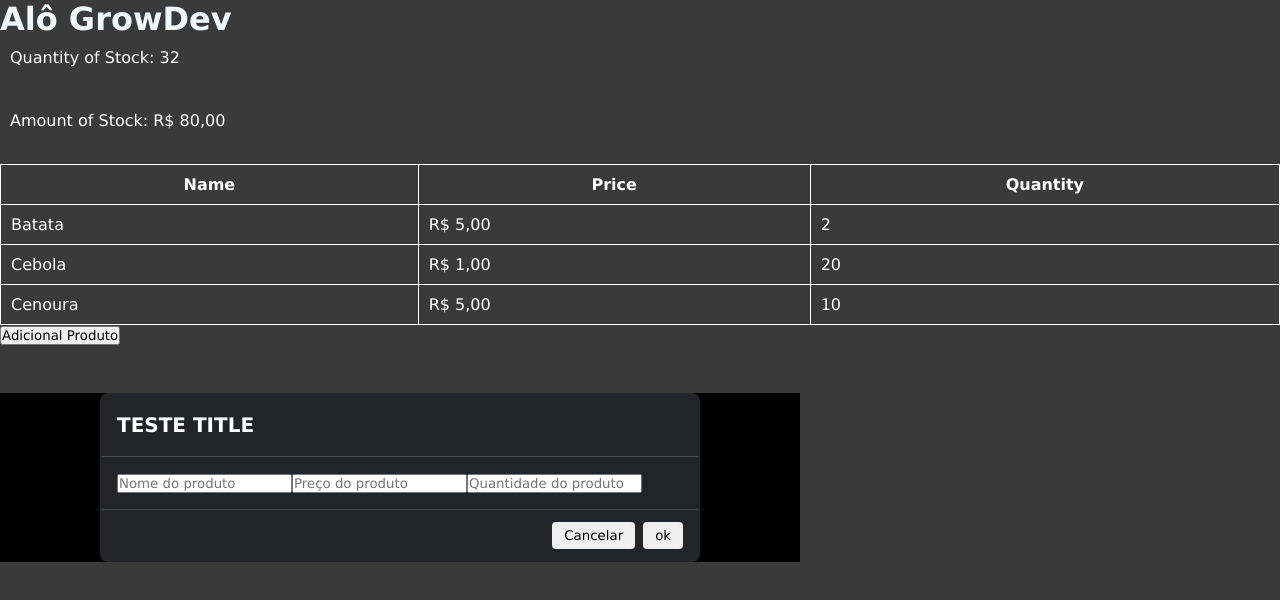
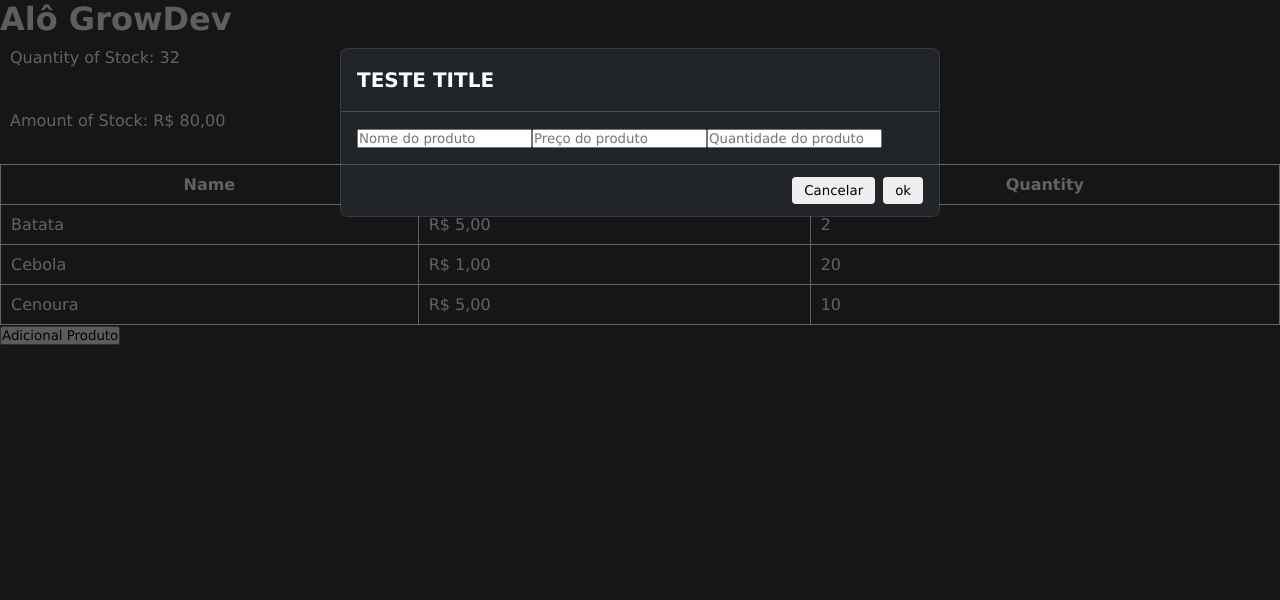
Before and after one commit to leticialealperez/live-code, a React (Vite) app: page / in a window 1280 px wide. Both pictures are taken after a click on the button "Adicional Produto". Shown: the top 600 px of the page. Built offline with nearby package versions, Linux system fonts and the light colour scheme.

Commit message:
feature alterado layout do modal

```diff
--- a/src/components/fuctional/Modal.tsx
+++ b/src/components/fuctional/Modal.tsx
@@ -1,83 +1,20 @@
-import React, { useRef } from "react";
-import { ModalStyled } from "../styled/Modal";
-import { v4 as randonId } from "uuid";
-import { Produts } from "../../pages/Home";
-
-import { ModalBody } from "../styled/Modal/ModalBody";
-import { ModalButton } from "../styled/Modal/ModalButton";
 import { ModalContent } from "../styled/Modal/ModalContent";
 import { ModalDialog } from "../styled/Modal/ModalDialog";
-import { ModalFooter } from "../styled/Modal/ModalFooter";
-import { ModalHeader } from "../styled/Modal/ModalHeader";
-import { ModalTitle } from "../styled/Modal/ModalTitle";
-import { ActionButton } from "../styled/ActionButton";
+import { Modal } from "../styled/Modal/Modal";
 
 interface ModalProps {
-	setProduct: React.Dispatch<React.SetStateAction<Produts[]>>;
-	isShow?: boolean;
-	showModal: () => void;
+	children: React.ReactNode
+	display: boolean
 }
 
-export function Modal({ setProduct, isShow, showModal }: ModalProps) {
-	const nameRef = useRef<HTMLInputElement>(null);
-	const priceRef = useRef<HTMLInputElement>(null);
-	const quantityRef = useRef<HTMLInputElement>(null);
-	const createProduct = (e: React.FormEvent<HTMLFormElement>) => {
-		e.preventDefault();
-
-		const name = nameRef.current?.value;
-		const price = priceRef.current?.value;
-		const quantity = quantityRef.current?.value;
-
-		if (!name || !price || !quantity) {
-			return;
-		}
-
-		const newProduct: Produts = {
-			id: randonId(),
-			name,
-			price: Number(price),
-			quantity: Number(quantity),
-		};
-
-		setProduct((data) => [newProduct, ...data]);
-	};
-
+export function ModalProduct(props: ModalProps) {
 	return (
-		<ModalStyled isShow={isShow} onSubmit={(e) => createProduct(e)}>
+		<Modal display = {props.display}>
 			<ModalDialog>
 				<ModalContent>
-					<ModalHeader>
-						<ModalTitle>TESTE TITLE</ModalTitle>
-					</ModalHeader>
-					<ModalBody>
-						<input
-							name='name'
-							ref={nameRef}
-							type='text'
-							placeholder='Nome do produto'
-						/>
-						<input
-							name='price'
-							ref={priceRef}
-							type='number'
-							placeholder='Preço do produto'
-						/>
-						<input
-							name='quantity'
-							ref={quantityRef}
-							type='number'
-							placeholder='Quantidade do produto'
-						/>
-					</ModalBody>
-					<ModalFooter>
-						<ActionButton onClick={showModal}>Cancelar</ActionButton>
-						<ActionButton type='submit' onSubmit={(e) => createProduct(e)}>
-							ok
-						</ActionButton>
-					</ModalFooter>
+					{props.children}
 				</ModalContent>
 			</ModalDialog>
-		</ModalStyled>
+		</Modal>
 	);
 }
--- a/src/components/styled/Modal.tsx
+++ /dev/null
@@ -1,13 +0,0 @@
-import styled from "styled-components"
-
-interface ModalStyledProps{
-    isShow?: boolean
-}
-export const ModalStyled = styled.form<ModalStyledProps>`
-    width: 100%;
-    max-width: 800px;
-    padding: 0 20px;
-    background-color: black;
-
-    display: ${({isShow})=> isShow ? "block" : "none"};
-`
--- a/src/components/styled/Modal/Modal.tsx
+++ b/src/components/styled/Modal/Modal.tsx
@@ -1,11 +1,15 @@
 import styled from "styled-components";
 
-export const Modal = styled.div`
+interface ModalStyledProps{
+	display?: boolean
+}
+
+export const Modal = styled.div<ModalStyledProps>`
 	position: fixed;
 	top: 0;
 	left: 0;
 	z-index: 1055;
-	display: block;
+	display: ${props => props.display ? "block" : "none"};
 	width: 100%;
 	height: 100%;
 	overflow-x: hidden;
--- a/src/pages/Home.tsx
+++ b/src/pages/Home.tsx
@@ -1,10 +1,15 @@
-import { useMemo, useState } from "react";
+import { useMemo, useRef, useState } from "react";
 import { Fragment } from "react/jsx-runtime";
 import { v4 as randonId } from "uuid";
 import { Paragraph } from "../components/styled/Paragraph";
 import { Table } from "../components/styled/Table";
 import { Title } from "../components/styled/Title";
-import { Modal } from "../components/fuctional/Modal";
+import { ModalProduct } from "../components/fuctional/Modal";
+import { ModalFooter } from "../components/styled/Modal/ModalFooter";
+import { ActionButton } from "../components/styled/ActionButton";
+import { ModalHeader } from "../components/styled/Modal/ModalHeader";
+import { ModalTitle } from "../components/styled/Modal/ModalTitle";
+import { ModalBody } from "../components/styled/Modal/ModalBody";
 
 export interface Produts {
 	id: string;
@@ -14,7 +19,10 @@ export interface Produts {
 }
 
 export function Home() {
-	const [isShow, setIsShow] = useState<boolean>(false);
+	const [display, setDisplay] = useState<boolean>(false);
+	const nameRef = useRef<HTMLInputElement>(null);
+	const priceRef = useRef<HTMLInputElement>(null);
+	const quantityRef = useRef<HTMLInputElement>(null);
 
 	const [products, setProduct] = useState<Produts[]>([
 		{
@@ -36,6 +44,29 @@ export function Home() {
 			quantity: 10,
 		},
 	]);
+
+	console.log(products);
+
+
+	function createProduct() {
+		const name = nameRef.current?.value;
+		const price = priceRef.current?.value;
+		const quantity = quantityRef.current?.value;
+
+		if (!name || !price || !quantity) {
+			return;
+		}
+
+		const newProduct: Produts = {
+			id: randonId(),
+			name,
+			price: Number(price),
+			quantity: Number(quantity),
+		};
+
+		setProduct((data) => [newProduct, ...data]);
+	}
+
 	//criando formatador
 	//moeda
 	const currencyFormatter = new Intl.NumberFormat("pt-BR", {
@@ -53,9 +84,8 @@ export function Home() {
 	}
 
 	//Abrir Modal
-
 	function showModal() {
-		setIsShow((prev) => !prev);
+		setDisplay((prev) => !prev);
 	}
 
 	//criar formulário capaz de cadastrar um novo produto
@@ -109,7 +139,32 @@ export function Home() {
 				</tbody>
 			</Table>
 			<button onClick={showModal}>Adicional Produto</button>
-			<Modal isShow={isShow} setProduct={setProduct} showModal={showModal} />
+			<ModalProduct display={display}>
+				<ModalHeader>
+					<ModalTitle>TESTE TITLE</ModalTitle>
+				</ModalHeader>
+				<ModalBody>
+					<input name='name' ref={nameRef} type='text' placeholder='Nome do produto' />
+					<input
+						name='price'
+						ref={priceRef}
+						type='number'
+						placeholder='Preço do produto'
+					/>
+					<input
+						name='quantity'
+						ref={quantityRef}
+						type='number'
+						placeholder='Quantidade do produto'
+					/>
+				</ModalBody>
+				<ModalFooter>
+					<ActionButton onClick={showModal}>Cancelar</ActionButton>
+					<ActionButton type='button' onClick={createProduct}>
+						ok
+					</ActionButton>
+				</ModalFooter>
+			</ModalProduct>
 		</Fragment>
 	);
 }
```
